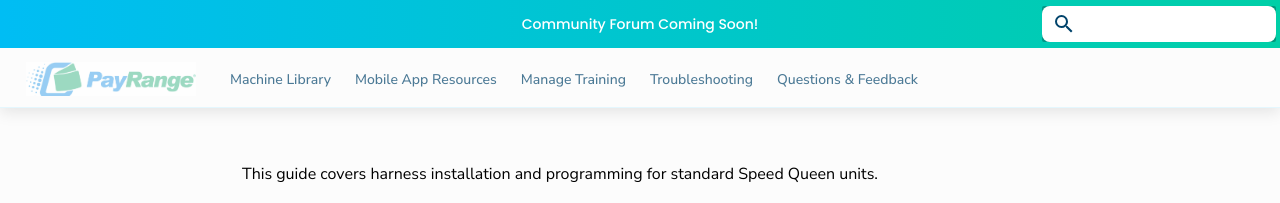
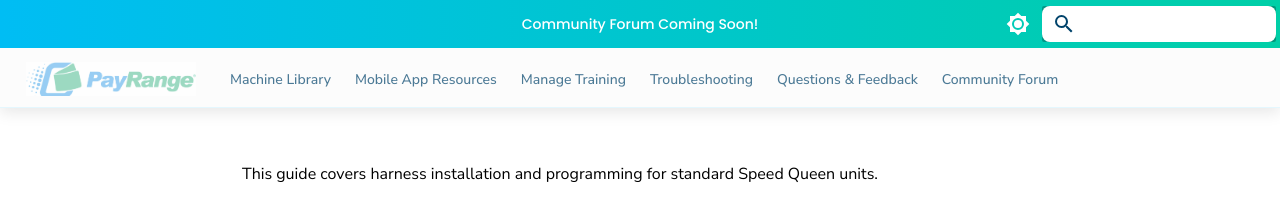
Before and after one commit to Mallard-Design/payrange-installer-hub, an MkDocs documentation site: the page built from docs/speed-queen-quick-guide.md, in a window 1280 px wide. Shown: the top 203 px of the page. Built offline with MkDocs 1.6.1 and Material for MkDocs 9.7.7, drawn with Linux system fonts in a browser that asks for light colours.

```diff
--- a/docs/stylesheets/extra.css
+++ b/docs/stylesheets/extra.css
@@ -29,19 +29,32 @@ h5,
 h6 {
     font-family: "Poppins", sans-serif !important;
     font-weight: 500 !important;
+}
+
+/* Only apply dark text in Light Mode */
+[data-md-color-scheme="default"] h1,
+[data-md-color-scheme="default"] h2,
+[data-md-color-scheme="default"] h3,
+[data-md-color-scheme="default"] h4,
+[data-md-color-scheme="default"] h5,
+[data-md-color-scheme="default"] h6 {
     color: #00436B !important;
 }
 
 .md-typeset {
+    font-size: 16px;
+}
+
+[data-md-color-scheme="default"] .md-typeset {
     color: #000;
-    font-size: 16px;
 }
 
 /* ==========================================================
    3. PAGE BACKGROUND
    ========================================================== */
 
-body {
+/* Only apply white background in Light Mode */
+[data-md-color-scheme="default"] body {
     background: #FCFCFC !important;
 }
 
@@ -65,12 +78,16 @@ body {
    ========================================================== */
 
 .md-search__input {
-    background: white !important;
-    color: #00436B !important;
     border-radius: 8px;
 }
 
-.md-search__icon {
+/* Only apply custom search colors in Light Mode */
+[data-md-color-scheme="default"] .md-search__input {
+    background: white !important;
+    color: #00436B !important;
+}
+
+[data-md-color-scheme="default"] .md-search__icon {
     color: #00436B !important;
 }
 
@@ -93,27 +110,19 @@ body {
    ========================================================== */
 
 .md-typeset .md-button {
-
     background:#00CFA7 !important;
     color:white !important;
-
     border:none;
     border-radius:50px;
-
     padding:10px 24px;
-
     font-family:Poppins,sans-serif;
     font-weight:500;
-
     transition:.2s;
 }
 
 .md-typeset .md-button:hover{
-
     background:#00B9BE !important;
-
     transform:translateY(-2px);
-
 }
 
 /* ==========================================================
@@ -121,50 +130,39 @@ body {
    ========================================================== */
 
 .md-tabs{
+    min-height:60px;
+}
 
+/* Only apply custom tab background in Light Mode */
+[data-md-color-scheme="default"] .md-tabs{
     background:#FCFCFC !important;
-
     border-bottom:1px solid #E4F7FE;
-
-    min-height:60px;
-
 }
 
 .md-tabs__list{
-
     display:flex !important;
-
     align-items:center;
-
 }
 
 .md-tabs__item{
-
     display:flex;
-
     align-items:center;
-
 }
 
 .md-tabs__link{
+    display:flex;
+    align-items:center;
+    height:56px;
+    font-weight:500;
+}
 
-    display:flex;
-
-    align-items:center;
-
-    height:56px;
-
+[data-md-color-scheme="default"] .md-tabs__link{
     color:#00436B !important;
-
-    font-weight:500;
-
 }
 
 .md-tabs__link:hover,
 .md-tabs__link--active{
-
     color:#00CFA7 !important;
-
 }
 
 /* ==========================================================
@@ -172,39 +170,24 @@ body {
    ========================================================== */
 
 .md-tabs__item:first-child .md-tabs__link{
-
     font-size:0;
-
     width:190px;
-
 }
 
 .md-tabs__item:first-child .md-tabs__link::before{
-
     content:"";
-
     width:170px;
-
     height:40px;
-
     display:block;
-
     margin:auto;
-
     background:url("../images/payrange-logo.png");
-
     background-repeat:no-repeat;
-
     background-position:center;
-
     background-size:contain;
-
 }
 
 .md-header__button.md-logo{
-
     display:none !important;
-
 }
 
 /* ==========================================================
@@ -212,23 +195,16 @@ body {
    ========================================================== */
 
 .md-grid{
-
     max-width:1750px !important;
-
 }
 
 .md-content{
-
     max-width:100% !important;
-
 }
 
 .md-content__inner{
-
     max-width:1500px;
-
     margin:auto;
-
 }
 
 /* ==========================================================
@@ -236,9 +212,7 @@ body {
    ========================================================== */
 
 .md-sidebar--secondary{
-
     display:none !important;
-
 }
 
 /* ============================
@@ -277,45 +251,32 @@ body {
    ========================================================== */
 
 .resource-grid{
-
     display:grid;
-
     grid-template-columns:repeat(auto-fit,minmax(260px,1fr));
-
     gap:24px;
-
     margin:40px 0;
-
 }
 
 .resource-card{
+    border-radius:16px;
+    padding:26px;
+    transition:.25s;
+}
 
+/* Only apply white card background in Light Mode */
+[data-md-color-scheme="default"] .resource-card{
     background:white;
-
     border:1px solid #E4F7FE;
-
-    border-radius:16px;
-
-    padding:26px;
-
     box-shadow:0 5px 18px rgba(0,0,0,.05);
-
-    transition:.25s;
-
 }
 
 .resource-card:hover{
-
     transform:translateY(-5px);
-
     box-shadow:0 10px 24px rgba(0,0,0,.10);
-
 }
 
 .resource-card h3{
-
     margin-top:0;
-
 }
 
 /* ==========================================================
@@ -323,18 +284,14 @@ body {
    ========================================================== */
 
 .md-typeset h3{
-
     margin-bottom:.25rem;
-
 }
 
 .md-typeset h3 a{
+    font-size:1rem;
+    font-weight:500;
+}
 
-    font-size:1rem;
-
-    font-weight:500;
-
-}
 /* ===========================
    Machine Library Table
    =========================== */
@@ -358,8 +315,12 @@ body {
 }
 
 .md-typeset table th {
+    font-weight: 600;
+}
+
+/* Only apply table header background in Light Mode */
+[data-md-color-scheme="default"] .md-typeset table th {
     background: #f6f9fc;
-    font-weight: 600;
 }
 
 .md-typeset table td,
--- a/mkdocs.yml
+++ b/mkdocs.yml
@@ -2,8 +2,8 @@ site_name: ""
 
 theme:
   name: material
+  custom_dir: overrides
   favicon: images/payrange-logo.png
-
   features:
     - navigation.tabs
     - navigation.tabs.sticky
@@ -11,11 +11,22 @@ theme:
     - search.suggest
     - search.highlight
     - toc.integrate
+  palette:
+    # Palette toggle for light mode
+    - scheme: default
+      primary: custom
+      accent: custom
+      toggle:
+        icon: material/brightness-7
+        name: Switch to dark mode
 
-  palette:
-    scheme: default
-    primary: custom
-    accent: custom
+    # Palette toggle for dark mode
+    - scheme: slate
+      primary: custom
+      accent: custom
+      toggle:
+        icon: material/brightness-4
+        name: Switch to light mode
 
 nav:
   - Home: index.md
@@ -31,6 +42,9 @@ nav:
   - Manage Training: manage-training.md
   - Troubleshooting: troubleshooting.md
   - Questions & Feedback: questions-feedback.md
+  - Community Forum:
+      - Discussion Board: forum.md
+      - Live Installer Chat: chat.md
 
 extra_css:
   - stylesheets/extra.css
--- /dev/null
+++ b/overrides/main.html
@@ -0,0 +1,8 @@
+{% extends "base.html" %}
+
+{% block scripts %}
+  {{ super() }}
+  <!-- Cloudflare Web Analytics -->
+  <script type='module' src='https://static.cloudflareinsights.com/beacon.min.js' data-cf-beacon='{"token": "4b6ad8aeaea243e4a60cc11228958f67"}'></script>
+  <!-- End Cloudflare Web Analytics -->
+{% endblock %}
--- a/requirements.txt
+++ /dev/null
@@ -1,2 +0,0 @@
-mkdocs
-mkdocs-material
```
Also changed, not shown: docs/chat.md (added, +11 -0 lines), docs/forum.md (added, +33 -0 lines).
